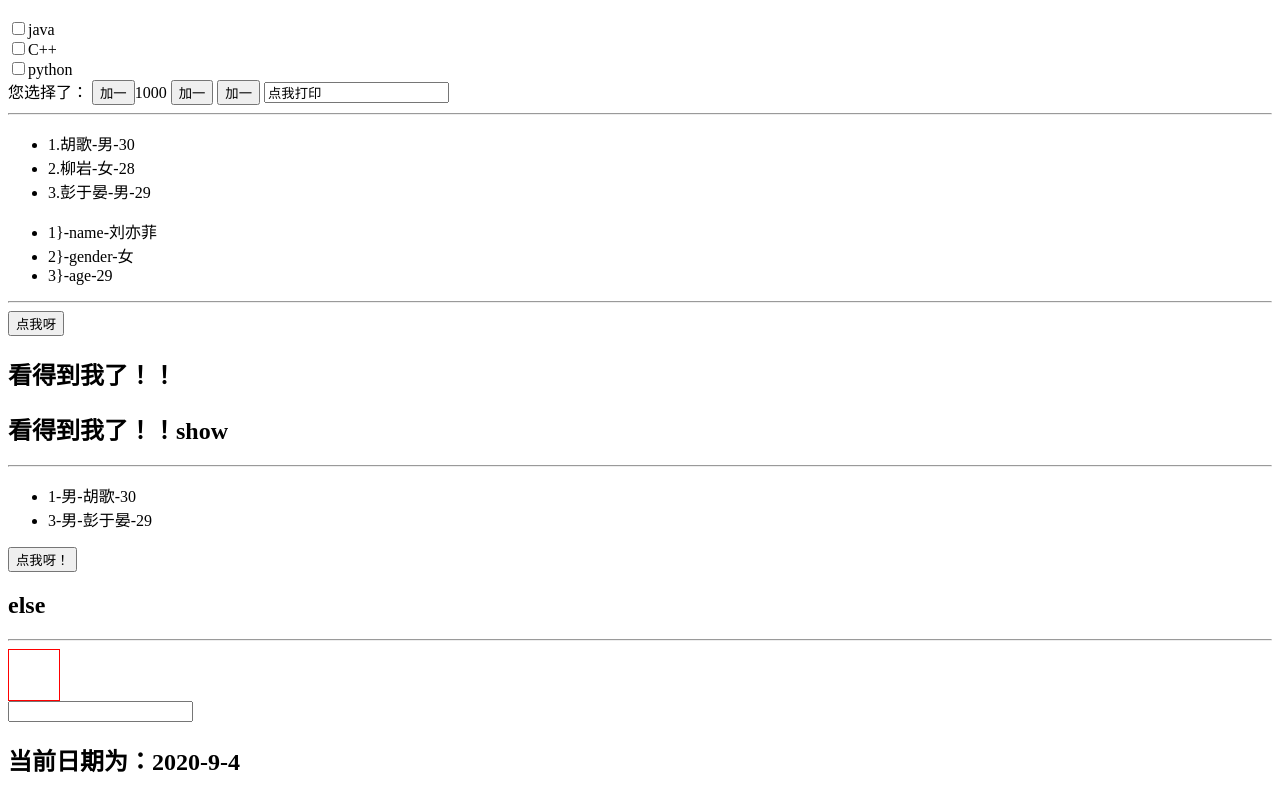
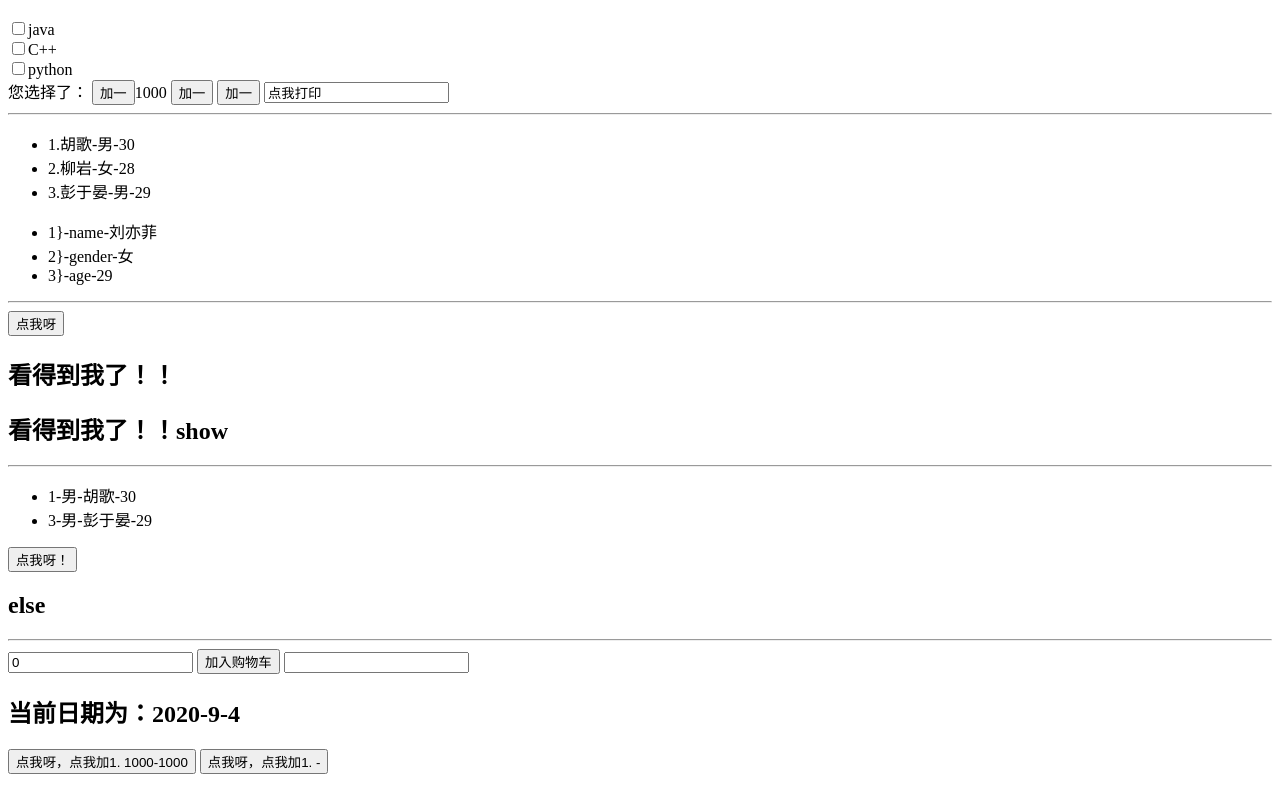
Before and after one commit to kuangjunxian11/vue-demo, a website: page vue-demo/hello.html in a window 1280 px wide. Shown: the part 334-1131 px from the top of the page. Drawn offline with nearby package versions, Linux system fonts and the light colour scheme.

Commit message:
再次提交

```diff
--- a/vue-demo/hello.html
+++ b/vue-demo/hello.html
@@ -4,6 +4,11 @@
 <meta charset="UTF-8">
 <title>Title</title>
 </head>
+<style>
+    .active{
+        color: red;
+    }
+</style>
 <body>
 <div id="app">
     <ul>
@@ -70,19 +75,51 @@
 
     <hr>
 
-    <!--v-bind的使用-->
+    <!--v-bind的使用,使用了bind之后说明title是一个动态值,这里的value是一个动态值-->
     <!--可以是数据模型，可以是具有返回值的js代码块或者函数-->
-    <div v-bind:title="title" style="border:1px solid red;width: 50px;height: 50px;"></div>
+    <input type="text" v-model="store">
+    <input type="button" v-bind:value="title" v-bind:class="{active:store>0}" value="加入购物车"></input>
 
     <!--watch的使用-->
     <input type="text" v-model="message">
 
     <!--计算属性-->
     <h2>当前日期为：{{birth}}</h2>
+
+    <!--组件间的通信，父传子注意v-bind可以简写成:bind,这里的num是父的属性值-->
+    <!--1. 父组件使用子组件时，自定义属性（属性名任意，属性值为要传递的数据）
+        2. 子组件通过props接收父组件数据，通过自定义属性的属性名-->
+    <!--子传父,子引用的是incr方法，而不是inc方法,自定义事件必须要写方法的括号-->
+    <!--vue提供了一个内置的this.$emit()函数，用来调用父组件绑定的函数-->
+    <counter :numx="num" :num1="num"></counter>
+    <counter  @incr="inc()"></counter>
 </div>
 </body>
 <script src="node_modules/vue/dist/vue.js"></script>
 <script>
+    Vue.component("counter",{
+       template:`
+         <button @click="subIncr">点我呀，点我加1. {{numx}}-{{num1}}</button>
+       `,
+        //props中可以接受复杂类型，并没有实际约束力
+        props:{
+           numx:{
+               type:Number,
+               required:true
+           },
+            num1:{
+
+            }
+           /*title:{
+               type: Number
+           }*/
+        },
+        methods:{
+            subIncr(){
+                this.$emit("incr")
+            }
+        }
+    });
     const app=new Vue({
         el:"#app",
         data:{
@@ -98,14 +135,15 @@
             show:true,
             random:0,
             message:'',
-            title:"",
-                birthday:1602788946642
+            title:"点我呀！",
+            birthday:1602788946642,
+            store:0
         },
         methods:{
             inc(){
                 this.num++;
-                console.log(this);
-                console.log(Date.now());//返回当前毫秒值
+                //console.log(this);
+                //console.log(Date.now());//返回当前毫秒值
             },
             print(){
                 console.log("您点击了，确认！！！");
```
